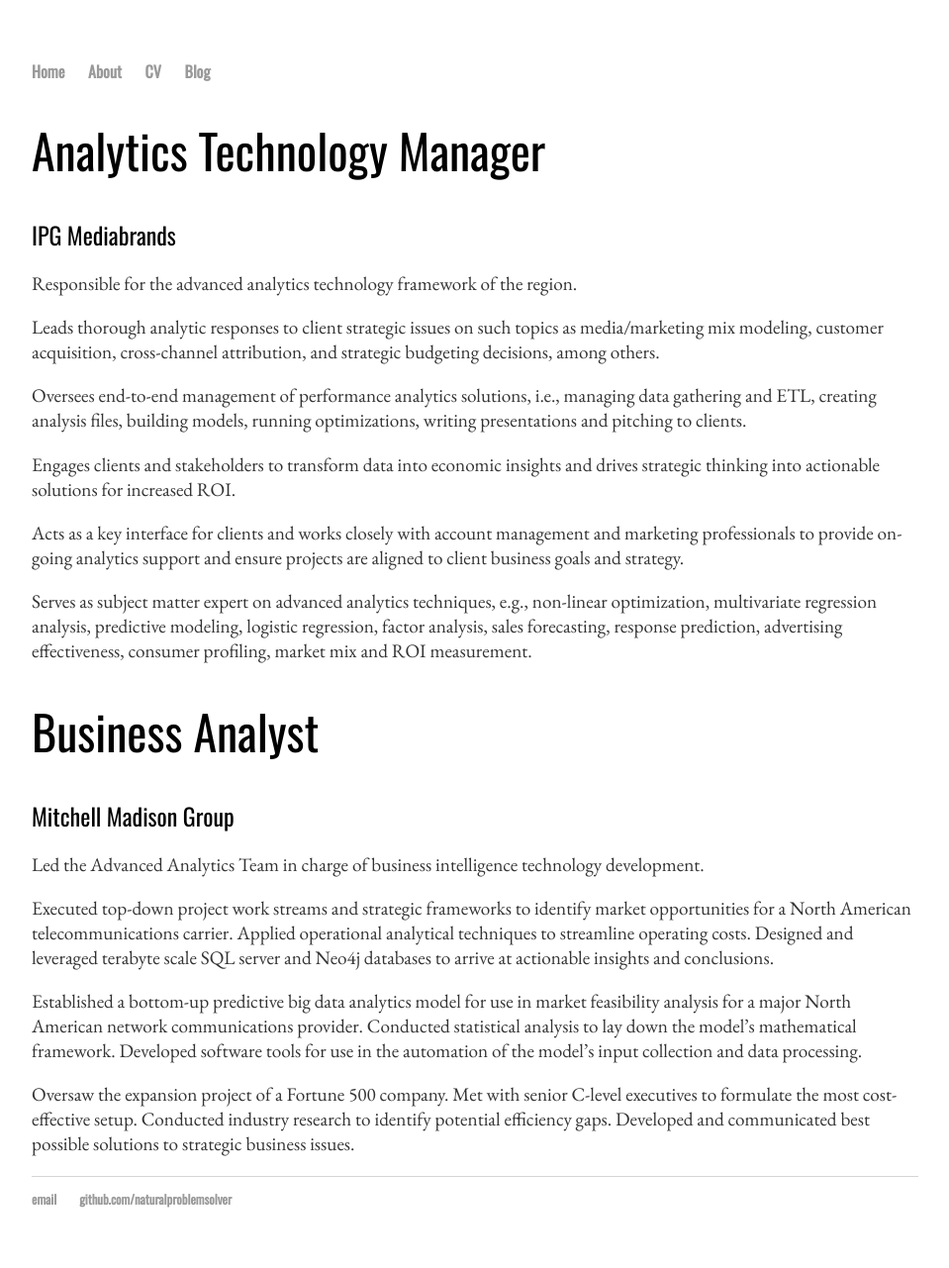
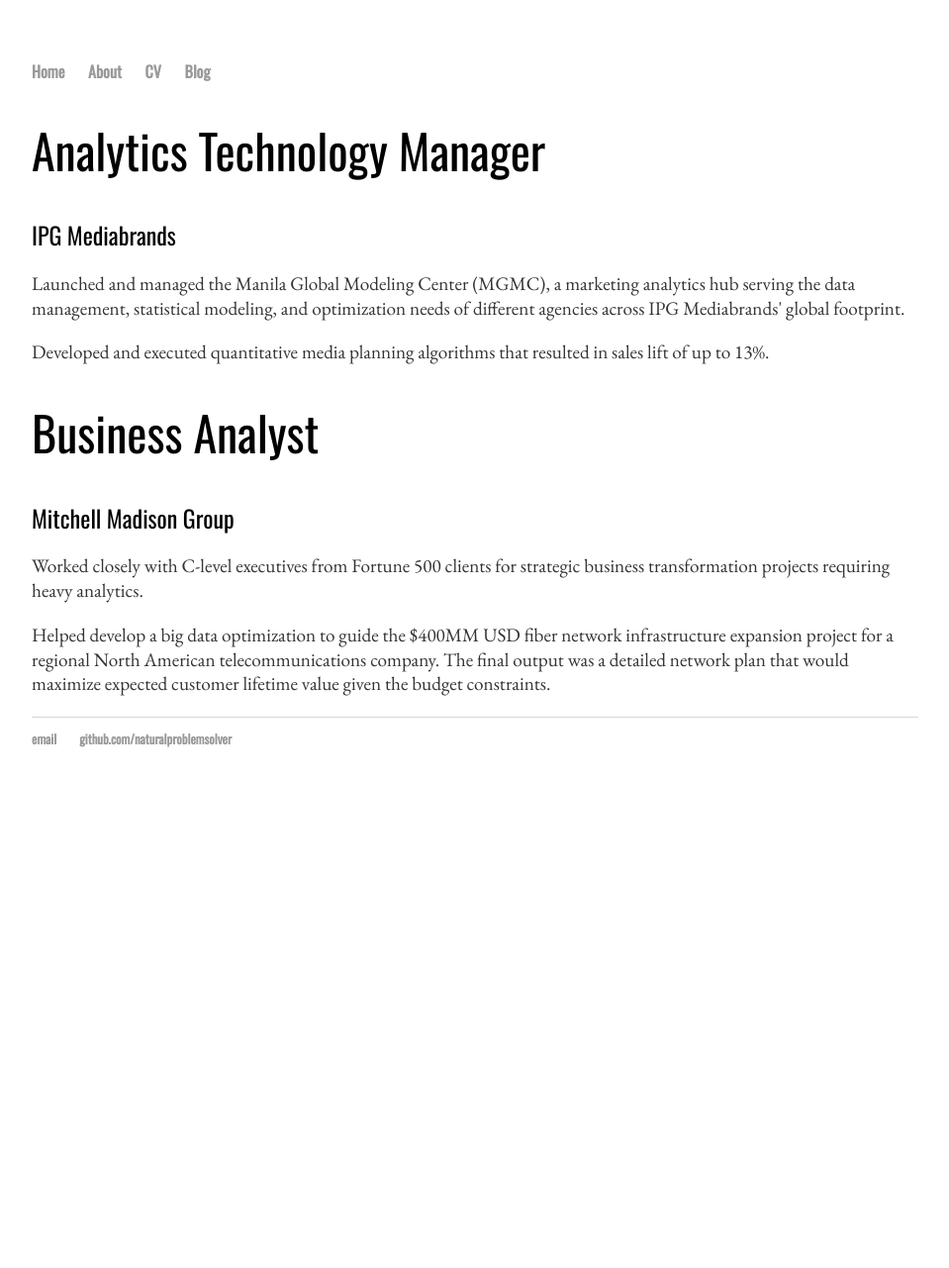
Before and after one commit to victorangeloblancada/victorangeloblancada.github.io-jekyll, a Jekyll site: the page built from cv/index.html, in a window 1280 px wide. Shown: the whole page at 99% size, without its empty margins (160-1119 px from the left). Built offline with Jekyll 4.4.1, drawn with Linux system fonts in a browser that asks for light colours; after the commit the page ends 900 px from its top, so only the background shows below that.

Commit message:
Update index.html

```diff
--- a/cv/index.html
+++ b/cv/index.html
@@ -5,17 +5,11 @@
 <div class="blurb">
 	<h1>Analytics Technology Manager</h1>
 	<h2>IPG Mediabrands</h2>
-	<p>Responsible for the advanced analytics technology framework of the region.</p>
-	<p>Leads thorough analytic responses to client strategic issues on such topics as media/marketing mix modeling, customer acquisition, cross-channel attribution, and strategic budgeting decisions, among others.</p>
-	<p>Oversees end-to-end management of performance analytics solutions, i.e., managing data gathering and ETL, creating analysis files, building models, running optimizations, writing presentations and pitching to clients.</p>
-	<p>Engages clients and stakeholders to transform data into economic insights and drives strategic thinking into actionable solutions for increased ROI.</p>
-	<p>Acts as a key interface for clients and works closely with account management and marketing professionals to provide on-going analytics support and ensure projects are aligned to client business goals and strategy.</p>
-	<p>Serves as subject matter expert on advanced analytics techniques, e.g., non-linear optimization, multivariate regression analysis, predictive modeling, logistic regression, factor analysis, sales forecasting, response prediction, advertising effectiveness, consumer profiling, market mix and ROI measurement.</p>
+	<p>Launched and managed the Manila Global Modeling Center (MGMC), a marketing analytics hub serving the data management, statistical modeling, and optimization needs of different agencies across IPG Mediabrands' global footprint.</p>
+	<p>Developed and executed quantitative media planning algorithms that resulted in sales lift of up to 13%.</p>
 
 	<h1>Business Analyst</h1>
 	<h2>Mitchell Madison Group</h2>
-	<p>Led the Advanced Analytics Team in charge of business intelligence technology development.</p>
-	<p>Executed top-down project work streams and strategic frameworks to identify market opportunities for a North American telecommunications carrier. Applied operational analytical techniques to streamline operating costs. Designed and leveraged terabyte scale SQL server and Neo4j databases to arrive at actionable insights and conclusions.</p>
-	<p>Established a bottom-up predictive big data analytics model for use in market feasibility analysis for a major North American network communications provider. Conducted statistical analysis to lay down the model’s mathematical framework. Developed software tools for use in the automation of the model’s input collection and data processing.</p>
-	<p>Oversaw the expansion project of a Fortune 500 company. Met with senior C-level executives to formulate the most cost-effective setup. Conducted industry research to identify potential efficiency gaps. Developed and communicated best possible solutions to strategic business issues.</p>
+	<p>Worked closely with C-level executives from Fortune 500 clients for strategic business transformation projects requiring heavy analytics.</p>
+	<p>Helped develop a big data optimization to guide the $400MM USD fiber network infrastructure expansion project for a regional North American telecommunications company. The final output was a detailed network plan that would maximize expected customer lifetime value given the budget constraints.</p>
 </div><!-- /.blurb -->
```
